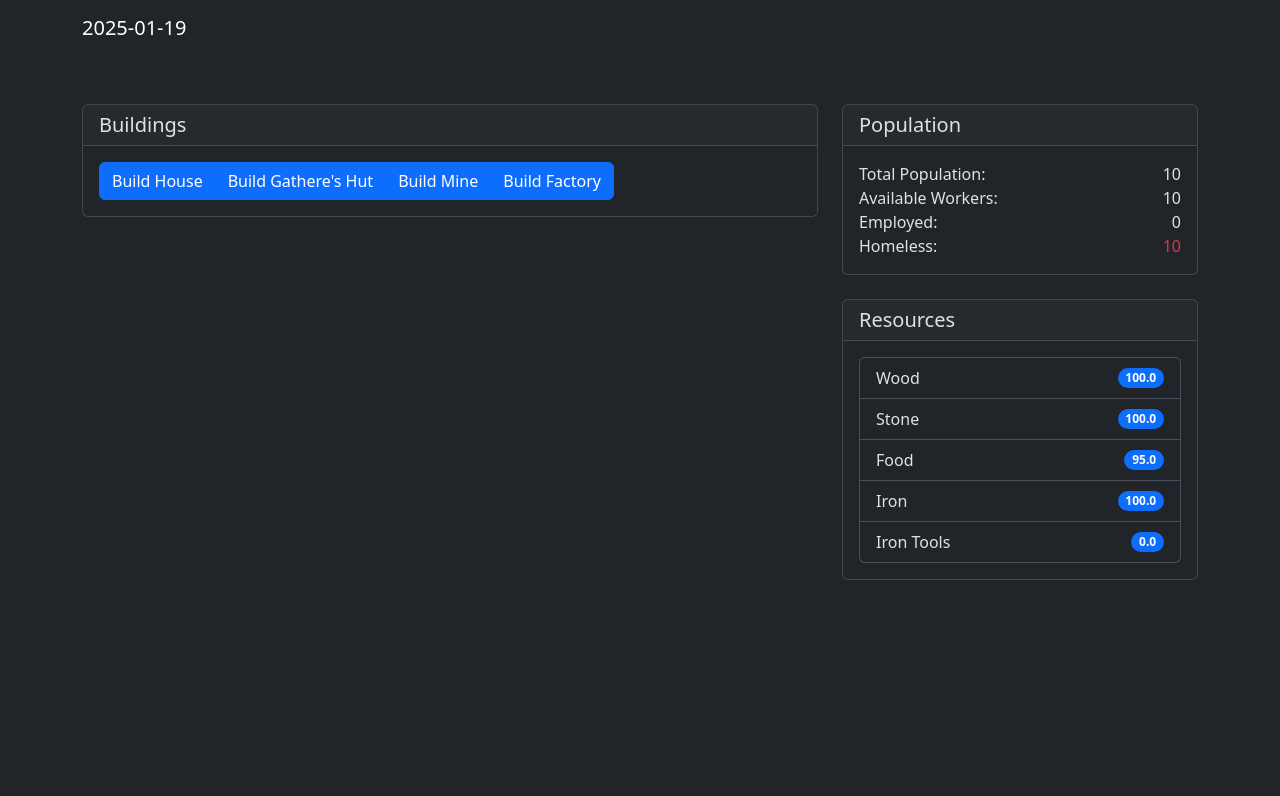
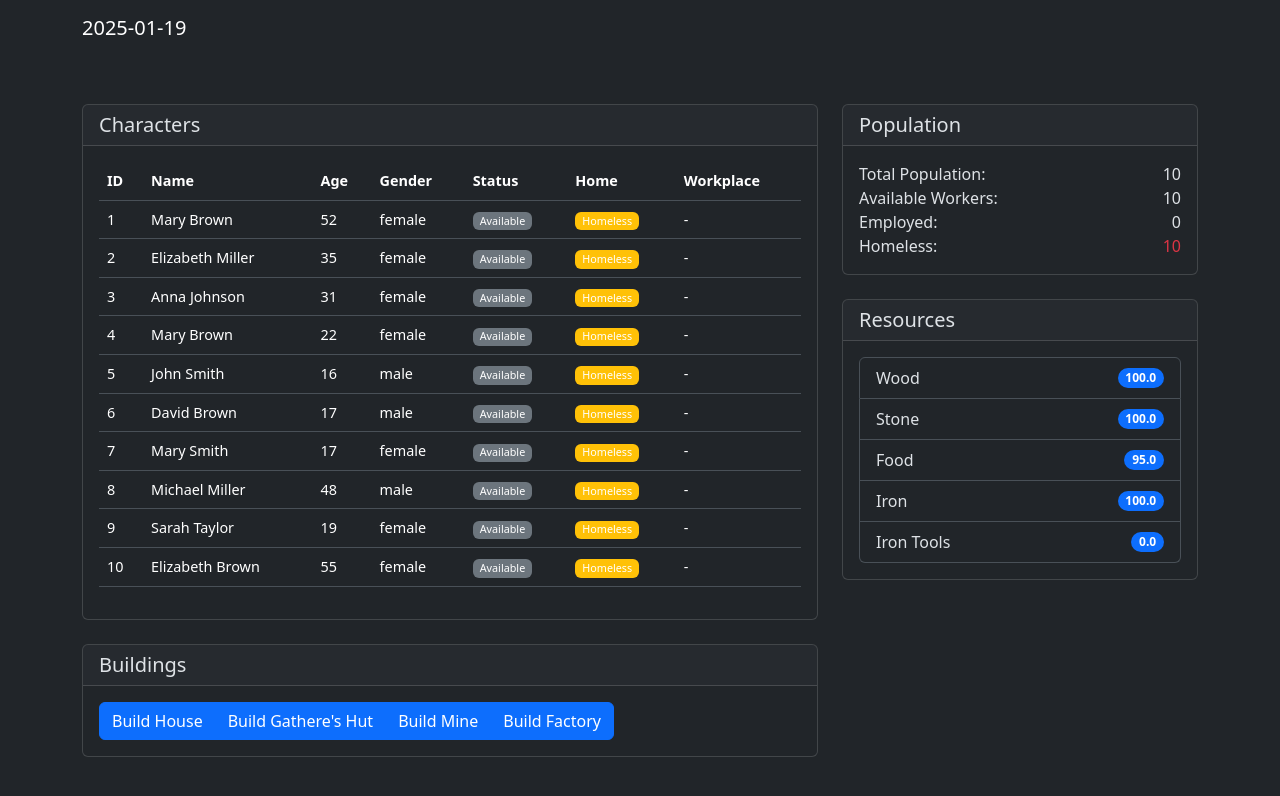
Before and after one commit to c1921/2025-01-19, a Vue app: page / in a window 1280 px wide. Shown: the top 796 px of the page. Built offline with nearby package versions, Linux system fonts and the light colour scheme.

Commit message:
新增：角色类

```diff
--- /dev/null
+++ b/src/components/CharacterTable.vue
@@ -0,0 +1,77 @@
+<template>
+  <div class="card mb-4">
+    <div class="card-header d-flex justify-content-between align-items-center">
+      <h5 class="card-title mb-0">Characters</h5>
+    </div>
+    <div class="card-body">
+      <div class="table-responsive">
+        <table class="table table-hover">
+          <thead>
+            <tr>
+              <th>ID</th>
+              <th>Name</th>
+              <th>Age</th>
+              <th>Gender</th>
+              <th>Status</th>
+              <th>Home</th>
+              <th>Workplace</th>
+            </tr>
+          </thead>
+          <tbody>
+            <tr v-for="character in characters" :key="character.id">
+              <td>{{ character.id }}</td>
+              <td>{{ character.name }}</td>
+              <td>{{ character.age }}</td>
+              <td>
+                <i :class="character.gender === 'male' ? 'bi bi-gender-male' : 'bi bi-gender-female'"></i>
+                {{ character.gender }}
+              </td>
+              <td>
+                <span :class="character.employed ? 'badge bg-success' : 'badge bg-secondary'">
+                  {{ character.employed ? 'Employed' : 'Available' }}
+                </span>
+              </td>
+              <td>
+                <span v-if="character.home" class="badge bg-info">
+                  {{ getBuildingName(character.home) }}
+                </span>
+                <span v-else class="badge bg-warning">Homeless</span>
+              </td>
+              <td>
+                <span v-if="character.workplace" class="badge bg-primary">
+                  {{ getBuildingName(character.workplace) }}
+                </span>
+                <span v-else>-</span>
+              </td>
+            </tr>
+          </tbody>
+        </table>
+      </div>
+    </div>
+  </div>
+</template>
+
+<script setup lang="ts">
+import { type Character } from '../types/character'
+import { type Building } from '../types/buildings'
+
+const props = defineProps<{
+  characters: Character[],
+  buildings: Building[]
+}>()
+
+const getBuildingName = (buildingId: number): string => {
+  const building = props.buildings.find(b => b.id === buildingId)
+  return building ? building.name : 'Unknown'
+}
+</script>
+
+<style scoped>
+.table {
+  font-size: 0.9rem;
+}
+
+.badge {
+  font-weight: normal;
+}
+</style>
--- a/src/components/MainContainer.vue
+++ b/src/components/MainContainer.vue
@@ -3,6 +3,10 @@
     <div class="row">
       <!-- 左侧建筑区域 -->
       <div class="col-md-8">
+        <CharacterTable
+          :characters="population.characters"
+          :buildings="buildings"
+        />
         <div class="card">
           <div class="card-header">
             <h5 class="card-title mb-0">Buildings</h5>
@@ -52,6 +56,7 @@ import { onMounted, onUnmounted } from 'vue'
 import PopulationPanel from './PopulationPanel.vue'
 import ResourcesPanel from './ResourcesPanel.vue'
 import BuildingCard from './BuildingCard.vue'
+import CharacterTable from './CharacterTable.vue'
 import { useResources } from '../composables/useResources'
 import { usePopulation } from '../composables/usePopulation'
 import { useProduction } from '../composables/useProduction'
@@ -77,17 +82,39 @@ const addWorker = (building: Building) => {
   if (isProductionBuilding(building) &&
       population.value.available > 0 &&
       building.workers < building.maxWorkers) {
+    // 找到一个可用的角色
+    const availableCharacter = population.value.characters.find(
+      char => !char.employed
+    )
+
+    if (availableCharacter) {
       building.workers++
       population.value.employed++
       population.value.available--
+
+      // 更新角色状态
+      availableCharacter.employed = true
+      availableCharacter.workplace = building.id
+    }
   }
 }
 
 const removeWorker = (building: Building) => {
   if (isProductionBuilding(building) && building.workers > 0) {
+    // 找到在这个建筑工作的角色
+    const workingCharacter = population.value.characters.find(
+      char => char.workplace === building.id
+    )
+
+    if (workingCharacter) {
       building.workers--
       population.value.employed--
       population.value.available++
+
+      // 更新角色状态
+      workingCharacter.employed = false
+      workingCharacter.workplace = undefined
+    }
   }
 }
 
--- a/src/composables/usePopulation.ts
+++ b/src/composables/usePopulation.ts
@@ -3,6 +3,7 @@ import { type Population } from '../types/population'
 import { type Resource, ResourceType } from '../types/resources'
 import { type Building } from '../types/buildings'
 import { useBuildings } from './useBuildings'
+import { type Character, generateCharacter } from '../types/character'
 
 export function usePopulation(resources: Ref<Resource[]>, buildings: Ref<Building[]>) {
   const population = ref<Population>({
@@ -10,7 +11,8 @@ export function usePopulation(resources: Ref<Resource[]>, buildings: Ref<Buildin
     employed: 0,      // 已雇佣工人
     available: 10,    // 可用工人
     growth: 0,        // 移除增长率
-    foodConsumption: 0.1  // 每人每秒食物消耗
+    foodConsumption: 0.1,  // 每人每秒食物消耗
+    characters: Array.from({ length: 10 }, (_, i) => generateCharacter(i + 1))  // 初始10个角色
   })
 
   const { isResidentialBuilding } = useBuildings(ref([]))
@@ -20,19 +22,30 @@ export function usePopulation(resources: Ref<Resource[]>, buildings: Ref<Buildin
     // 获取所有住宅建筑
     const residentialBuildings = buildings.value.filter(isResidentialBuilding)
 
-    // 先清空所有住宅的入住人数
+    // 先清空所有住宅的入住人数和角色的住房信息
     residentialBuildings.forEach(building => {
       if (isResidentialBuilding(building)) {
         building.occupied = 0
       }
     })
+    population.value.characters.forEach(character => {
+      character.home = undefined
+    })
 
     // 尽可能分配人口到住宅
     let remainingPopulation = population.value.total
+    let characterIndex = 0
     residentialBuildings.forEach(building => {
       if (isResidentialBuilding(building)) {
         const toAssign = Math.min(remainingPopulation, building.capacity)
         building.occupied = toAssign
+
+        // 为角色分配住房
+        for (let i = 0; i < toAssign && characterIndex < population.value.characters.length; i++) {
+          population.value.characters[characterIndex].home = building.id
+          characterIndex++
+        }
+
         remainingPopulation -= toAssign
       }
     })
@@ -46,9 +59,31 @@ export function usePopulation(resources: Ref<Resource[]>, buildings: Ref<Buildin
     assignHousing() // 每次更新时重新分配住房
   }
 
+  // 添加角色管理函数
+  const addCharacter = () => {
+    const newCharacter = generateCharacter(population.value.characters.length + 1)
+    population.value.characters.push(newCharacter)
+    population.value.total++
+    population.value.available++
+  }
+
+  const removeCharacter = (character: Character) => {
+    const index = population.value.characters.findIndex(c => c.id === character.id)
+    if (index !== -1) {
+      if (character.employed) {
+        population.value.employed--
+        population.value.available++
+      }
+      population.value.characters.splice(index, 1)
+      population.value.total--
+    }
+  }
+
   return {
     population,
     updatePopulation,
-    assignHousing
+    assignHousing,
+    addCharacter,
+    removeCharacter
   }
 }
--- /dev/null
+++ b/src/types/character.ts
@@ -0,0 +1,48 @@
+// 性别枚举
+export enum Gender {
+  MALE = 'male',
+  FEMALE = 'female'
+}
+
+// 角色接口
+export interface Character {
+  id: number;
+  name: string;
+  age: number;
+  gender: Gender;
+  // 可以添加其他属性
+  employed?: boolean;  // 是否就业
+  workplace?: number;  // 工作场所的建筑ID
+  home?: number;      // 居住的建筑ID
+}
+
+// 名字生成器接口
+export interface NameGenerator {
+  maleNames: string[];
+  femaleNames: string[];
+  surnames: string[];
+}
+
+// 示例名字数据
+export const defaultNameGenerator: NameGenerator = {
+  maleNames: ['John', 'William', 'James', 'Michael', 'David', 'Robert'],
+  femaleNames: ['Mary', 'Emma', 'Elizabeth', 'Sarah', 'Margaret', 'Anna'],
+  surnames: ['Smith', 'Johnson', 'Brown', 'Taylor', 'Miller', 'Wilson']
+}
+
+// 生成随机角色
+export function generateCharacter(id: number): Character {
+  const gender = Math.random() > 0.5 ? Gender.MALE : Gender.FEMALE;
+  const names = defaultNameGenerator[gender === Gender.MALE ? 'maleNames' : 'femaleNames'];
+  const name = `${names[Math.floor(Math.random() * names.length)]} ${
+    defaultNameGenerator.surnames[Math.floor(Math.random() * defaultNameGenerator.surnames.length)]
+  }`;
+
+  return {
+    id,
+    name,
+    age: Math.floor(Math.random() * 40) + 16, // 16-55岁
+    gender,
+    employed: false
+  };
+}
--- a/src/types/population.ts
+++ b/src/types/population.ts
@@ -1,3 +1,5 @@
+import type { Character } from './character'
+
 // 人口相关接口
 export interface Population {
   total: number;
@@ -5,4 +7,5 @@ export interface Population {
   available: number;
   growth: number;
   foodConsumption: number;
+  characters: Character[];  // 添加角色列表
 }
```
Lines whose indentation alone changed are shown as unchanged.
